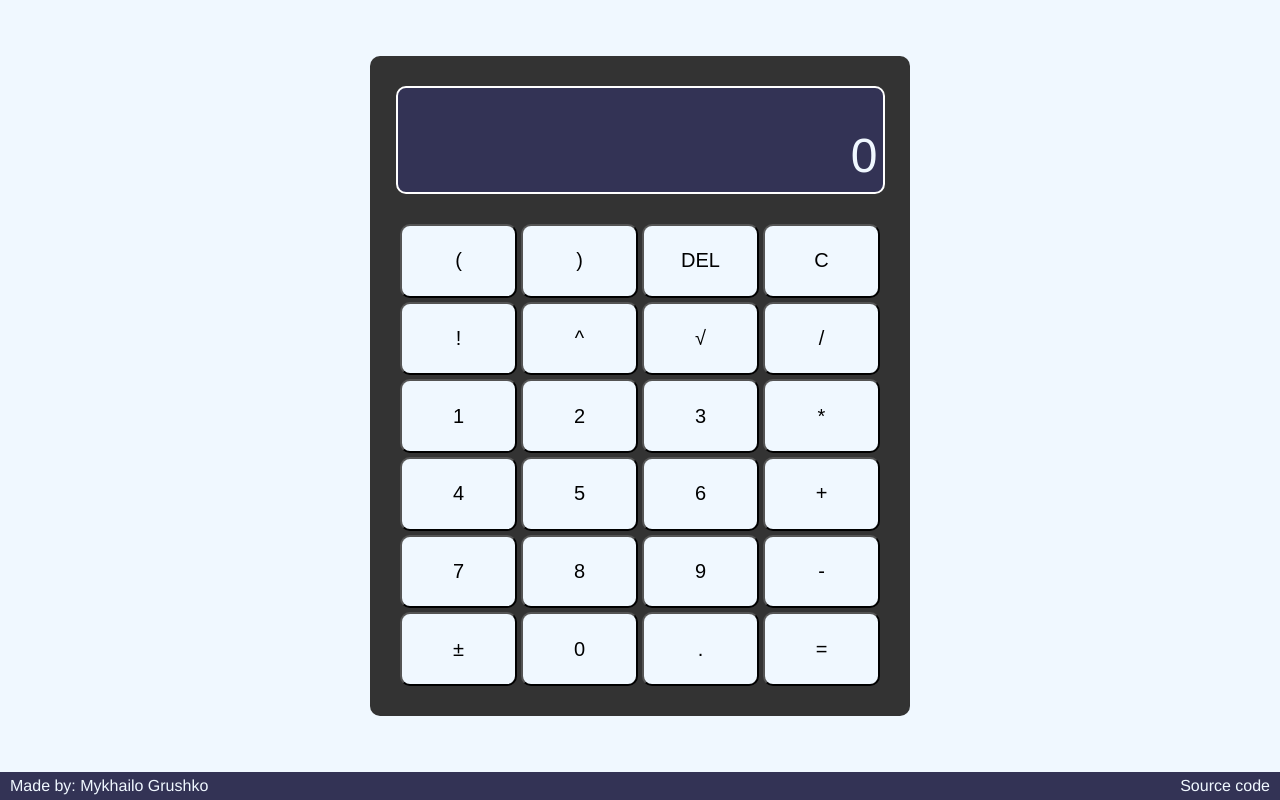
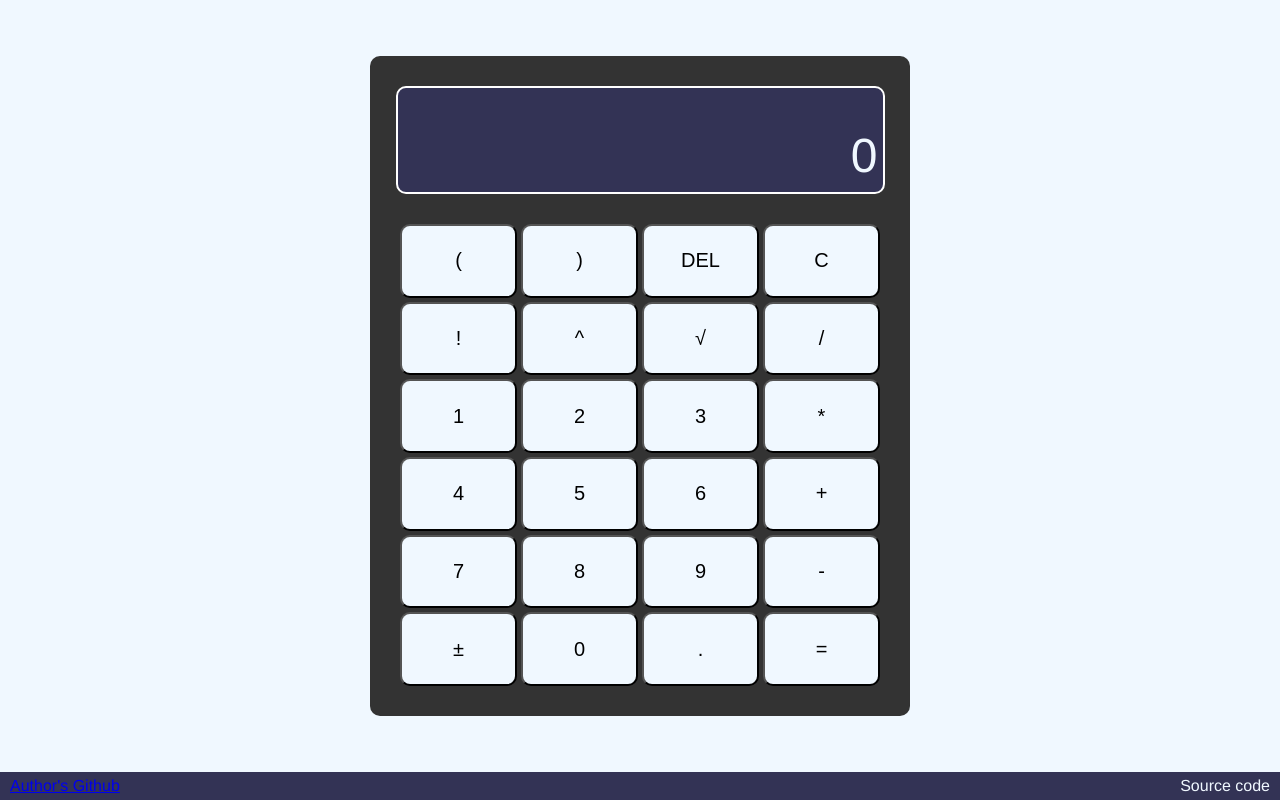
Before and after one commit to M1ke-Gru/calculator, a plain HTML site: page index.html in a window 1280 px wide. Drawn offline with Linux system fonts and the light colour scheme.

Commit message:
Added my Github link

```diff
--- a/index.html
+++ b/index.html
@@ -17,7 +17,7 @@
     </div>
   </div>
   <footer>
-    <div id="creator">Made by: Mykhailo Grushko</div>
+    <div id="creator"><a href="https://github.com/M1ke-Gru">Author's Github</a></div>
     <div id="sourceCode"><a href="https://github.com/M1ke-Gru/calculator.git" style="text-decoration: none; color: inherit;">Source code</a></div>
   </footer>
 
```
